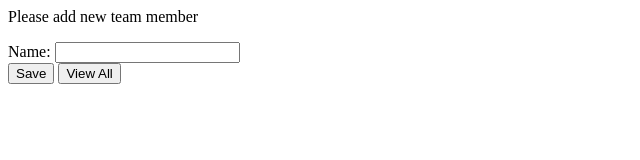
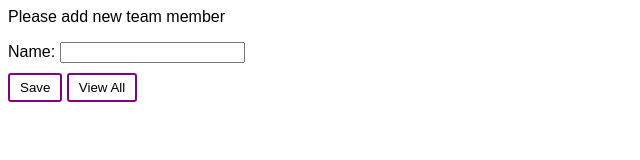
Before and after one commit to Darcieleah/TeamMembers, a plain HTML site: page TeamNamesUI/index.html in a window 1280 px wide. Shown: the whole page, without its empty margins (0-640 px from the left). Drawn offline with Linux system fonts and the light colour scheme.

Commit message:
begin CSS styling buttons

```diff
--- a/TeamNamesUI/index.html
+++ b/TeamNamesUI/index.html
@@ -14,9 +14,9 @@
             <label for="name">Name:</label>
             <input type="text" id="name" name="Name">
         </div>
-        <div class="button">
-            <button type="button" onclick=postName()>Save</button>
-            <button type="button" onclick=getNames()>View All</button>
+        <div class="buttons">
+            <button class="btn" type="button" onclick=postName()>Save</button>
+            <button class="btn" type="button" onclick=getNames()>View All</button>
         </div>
     </form>
 
@@ -27,8 +27,8 @@
             <label for="name">Name:</label>
             <input type="text" id="newname" name="Name">
         </div>
-        <div class="button">
-            <button type="button" onclick=updateName()>Save</button>
+        <div>
+            <button class="btn" type="button" onclick=updateName()>Save</button>
         </div>
     </form>
 
--- a/TeamNamesUI/site.js
+++ b/TeamNamesUI/site.js
@@ -117,7 +117,7 @@ function jsonIntoTable(json, classes) {
         bodyRows += '<td>' + row[colName] + '</td>';
       })
 
-      bodyRows += `<td><button type="button" onclick = deleteName(${row.id})>Delete</button><div class="divider"/><button type="button" onclick = showUpdateInput(${row.id})>Edit</button></td></tr>`;
+      bodyRows += `<td><button class="btn" type="button" onclick = deleteName(${row.id})>Delete</button><button class="btn" type="button" onclick = showUpdateInput(${row.id})>Edit</button></td></tr>`;
     });
 
     return '<table class="' +
--- a/TeamNamesUI/styling.css
+++ b/TeamNamesUI/styling.css
@@ -1,3 +1,26 @@
+html {
+  font-family: sans-serif;
+}
 .hidden{
     display: none;
   }
+form label, form input {
+  display: table-cell;
+  margin-bottom: 10px;
+}
+form label {
+  display: inline
+}
+.btn {
+  background-color: white;
+  color: black;;
+  border: 2px solid purple;
+  border-radius: 3px;
+  cursor: pointer;
+  padding: 5px 10px;
+  transition-duration: 0.3s;
+}
+.btn:hover {
+  background-color: purple;
+  color: white;
+}
```
Also changed, not shown: 1 other file.
